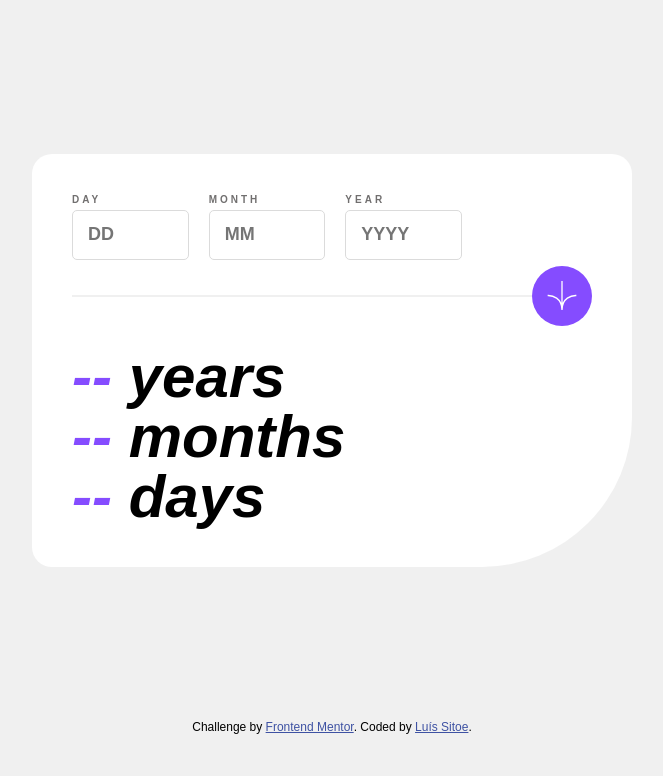
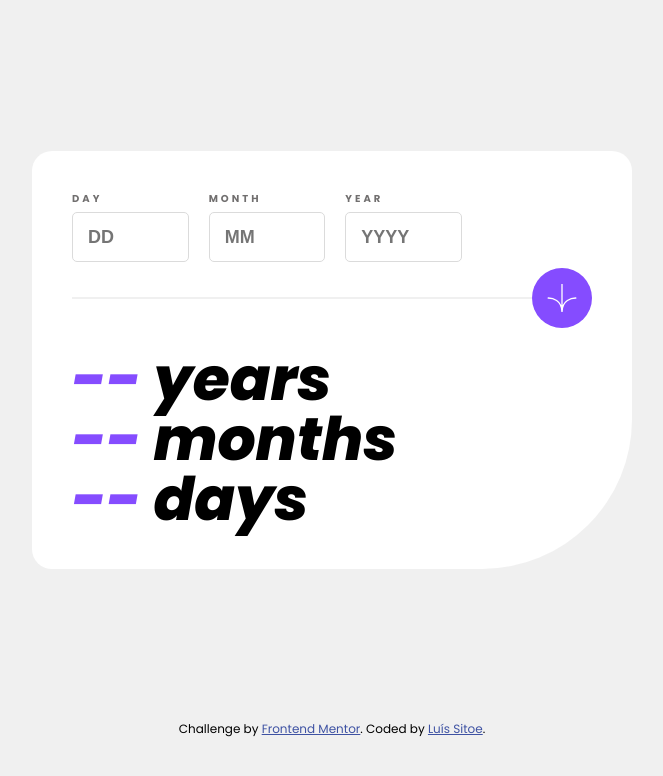
Before and after one commit to luissitoe/age-calculator-app, a plain HTML site: page index.html in a window 1280 px wide. Shown: the whole page, without its empty margins (308-971 px from the left). Drawn offline with Linux system fonts and the light colour scheme.

Commit message:
added google fonts link

```diff
--- a/index.html
+++ b/index.html
@@ -6,6 +6,9 @@
     <!-- displays site properly based on user's device -->
 
     <link rel="icon" type="image/png" sizes="32x32" href="./assets/images/favicon-32x32.png">
+    <link rel="preconnect" href="https://fonts.googleapis.com">
+    <link rel="preconnect" href="https://fonts.gstatic.com" crossorigin>
+    <link href="https://fonts.googleapis.com/css2?family=Inter:ital,opsz,wght@0,14..32,100..900;1,14..32,100..900&family=Poppins:ital,wght@0,100;0,200;0,300;0,400;0,500;0,600;0,700;0,800;0,900;1,100;1,200;1,300;1,400;1,500;1,600;1,700;1,800;1,900&display=swap" rel="stylesheet">
     <link rel="stylesheet" href="./assets/main.css">
     <title>Frontend Mentor | Age calculator app</title>
 
```
